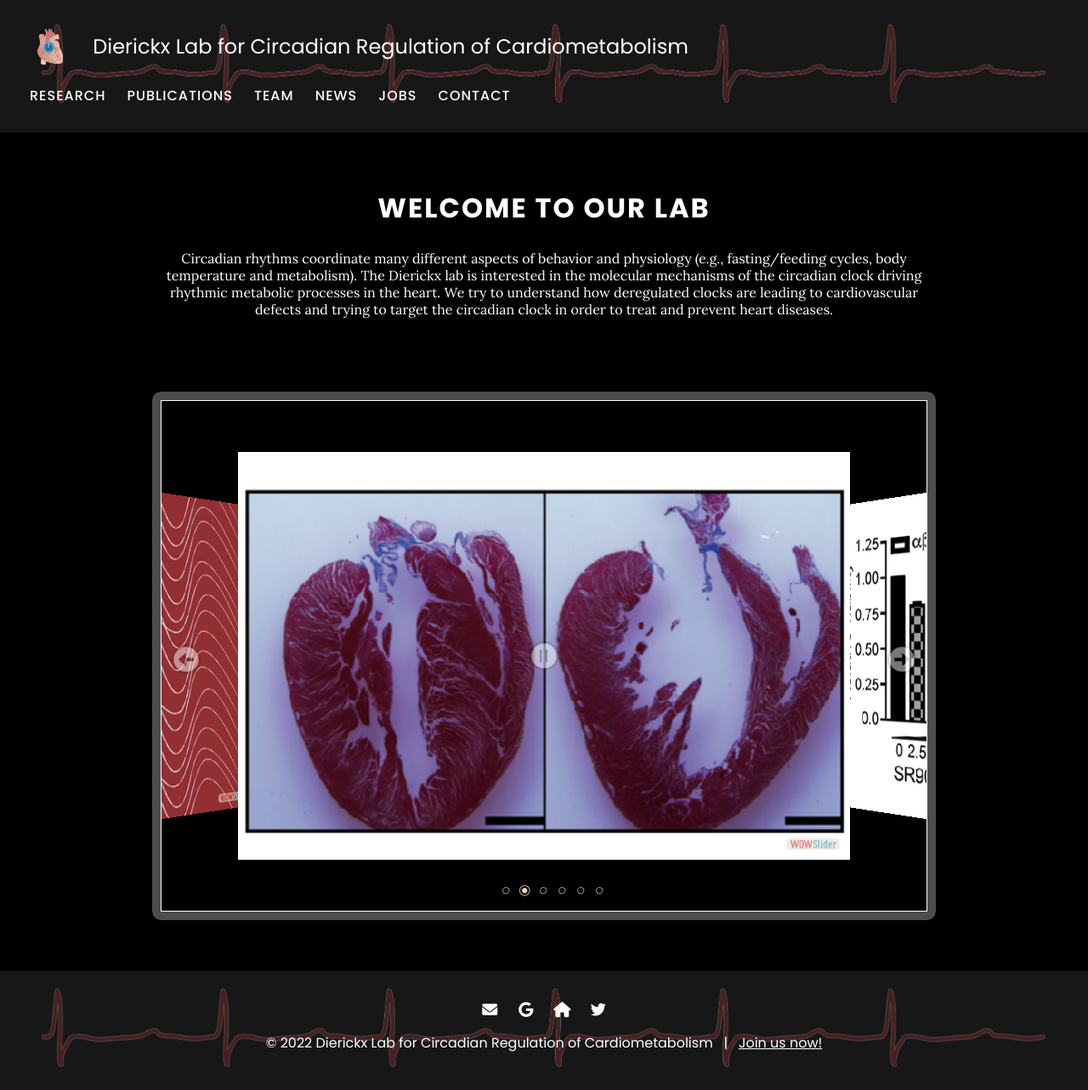
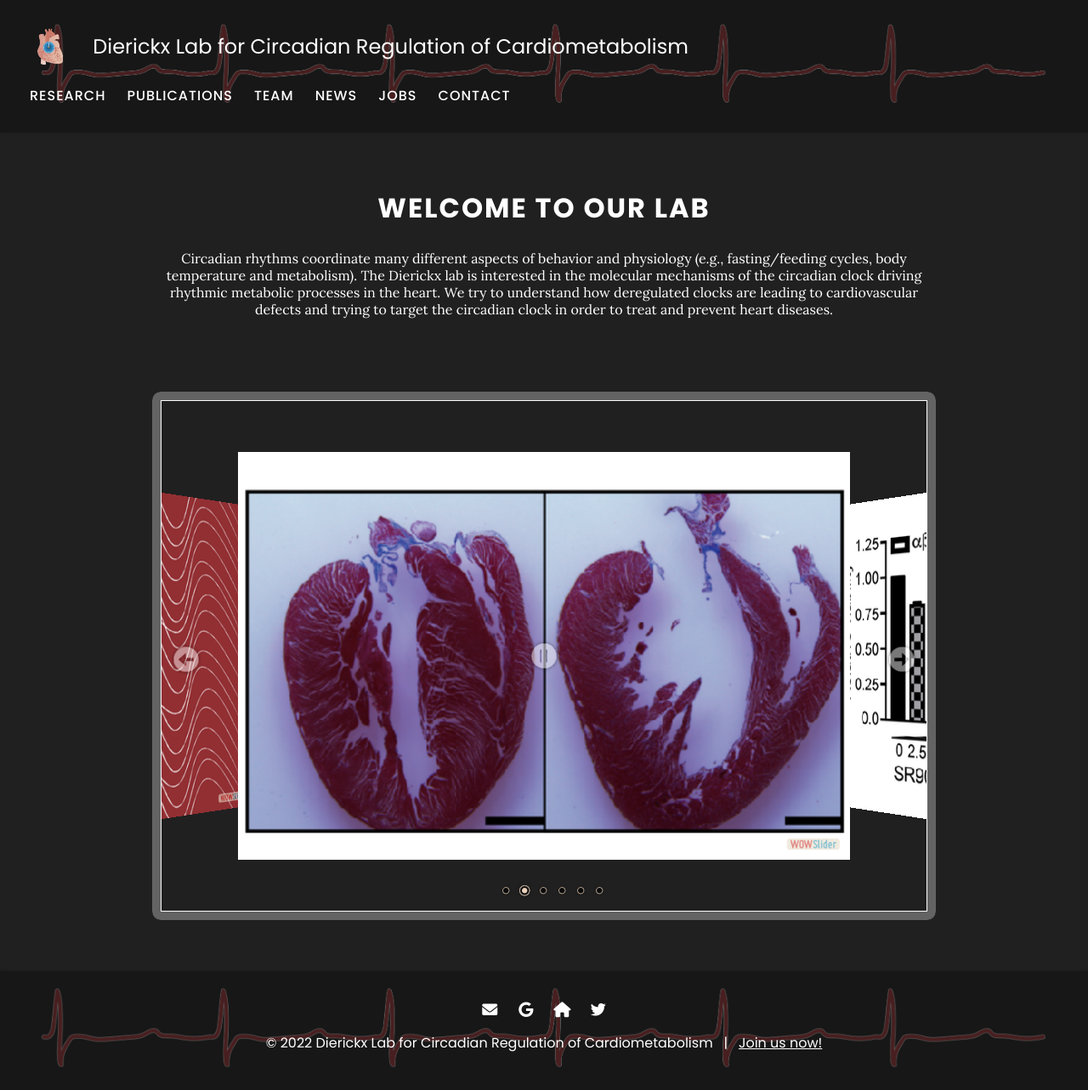
Before and after one commit to theDierickxLab/theDierickxLab, a Jekyll site: the page built from index.md, in a window 1280 px wide. Shown: the whole page at 85% size. Built offline with Jekyll 4.4.1, drawn with Linux system fonts in a browser that asks for light colours.

Commit message:
Update index.md

```diff
--- a/index.md
+++ b/index.md
@@ -21,7 +21,7 @@ Circadian rhythms coordinate many different aspects of behavior and physiology (
 <!-- End WOWSlider.com HEAD section -->
  </head>
 
-<body style="background-color:black;">
+<body style="background-color:#202020;">
   <!-- Start WOWSlider.com BODY section -->
 <div id="wowslider-container1">
 <div class="ws_images"><ul>
```
